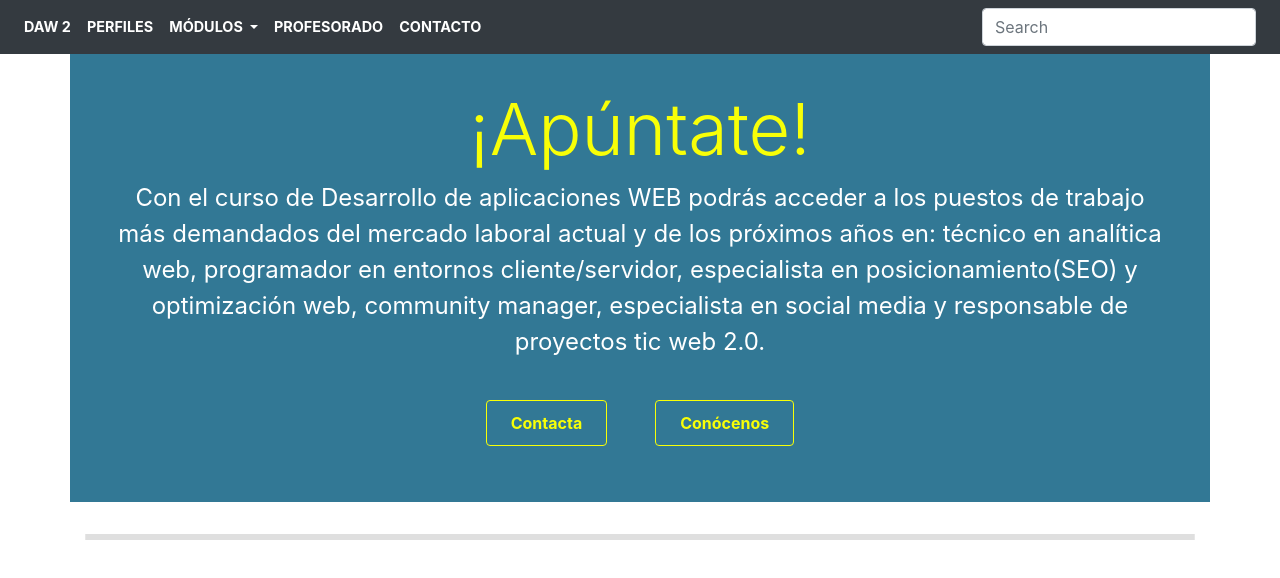
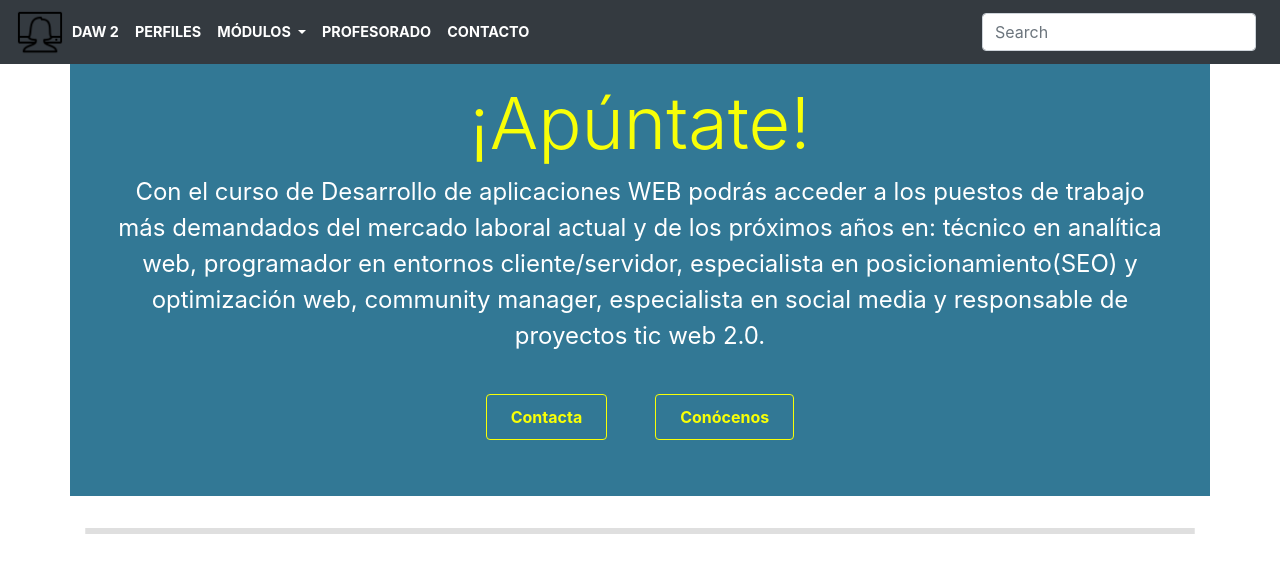
Before and after one commit to sorwar99/M09, a plain HTML site: page portfolio/index.html in a window 1280 px wide. Drawn offline with nearby package versions, Linux system fonts and the light colour scheme.

Commit message:
added homepage icon, fixed top navbar

```diff
--- a/portfolio/index.html
+++ b/portfolio/index.html
@@ -17,13 +17,15 @@
     <link rel="stylesheet" href="styles.css">
 </head>
 <body>
-<nav class="navbar navbar-expand-lg navbar-dark bg-dark">
+<nav class="navbar navbar-expand-lg navbar-dark bg-dark fixed-top">
+    <img class="nav-item" src="images/home-image.png" id="home-image">
     <button class="navbar-toggler" type="button" data-toggle="collapse" data-target="#navbarSupportedContent" aria-controls="navbarSupportedContent" aria-expanded="false" aria-label="Toggle navigation">
         <span class="navbar-toggler-icon"></span>
     </button>
 
     <div class="collapse navbar-collapse" id="navbarSupportedContent">
         <ul class="navbar-nav mr-auto">
+
             <li class="nav-item active">
                 <a class="nav-link" href="#">Daw 2 <span class="sr-only">(current)</span></a>
             </li>
@@ -34,7 +36,7 @@
                 <a class="nav-link dropdown-toggle" href="#" id="navbarDropdown" role="button" data-toggle="dropdown" aria-haspopup="true" aria-expanded="false">
                     Módulos
                 </a>
-                <div class="dropdown-menu" aria-labelledby="navbarDropdown">
+                <div class="dropdown-menu dropdown-menu-right" aria-labelledby="navbarDropdown">
                     <a class="dropdown-item" href="#">Administración de sistemas en red</a>
                     <a class="dropdown-item" href="#">Desarrollo de aplicaciones multiplataforma</a>
                     <a class="dropdown-item" href="#">Desarollo de aplicaciones web</a>
--- a/portfolio/styles.css
+++ b/portfolio/styles.css
@@ -15,7 +15,12 @@ body{
     text-transform: uppercase;
     font-size: 0.9em !important;
 }
+#home-image{
+    width: 3em;
+    height: auto;
+}
 #contact-container{
+    margin-top: 3em;
     padding-top: 2em;
     padding-bottom: 2em;
     margin-bottom: 2em;
```
